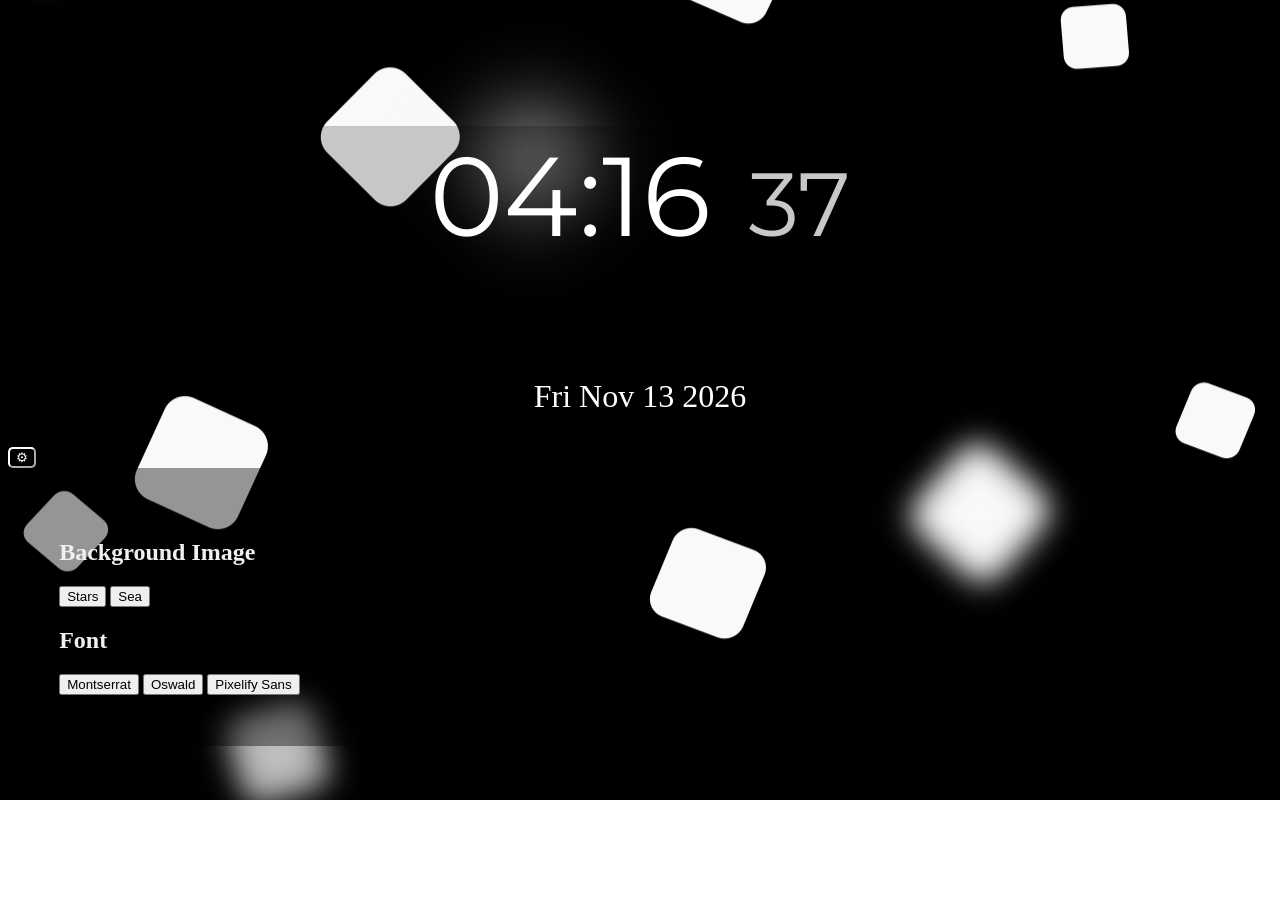
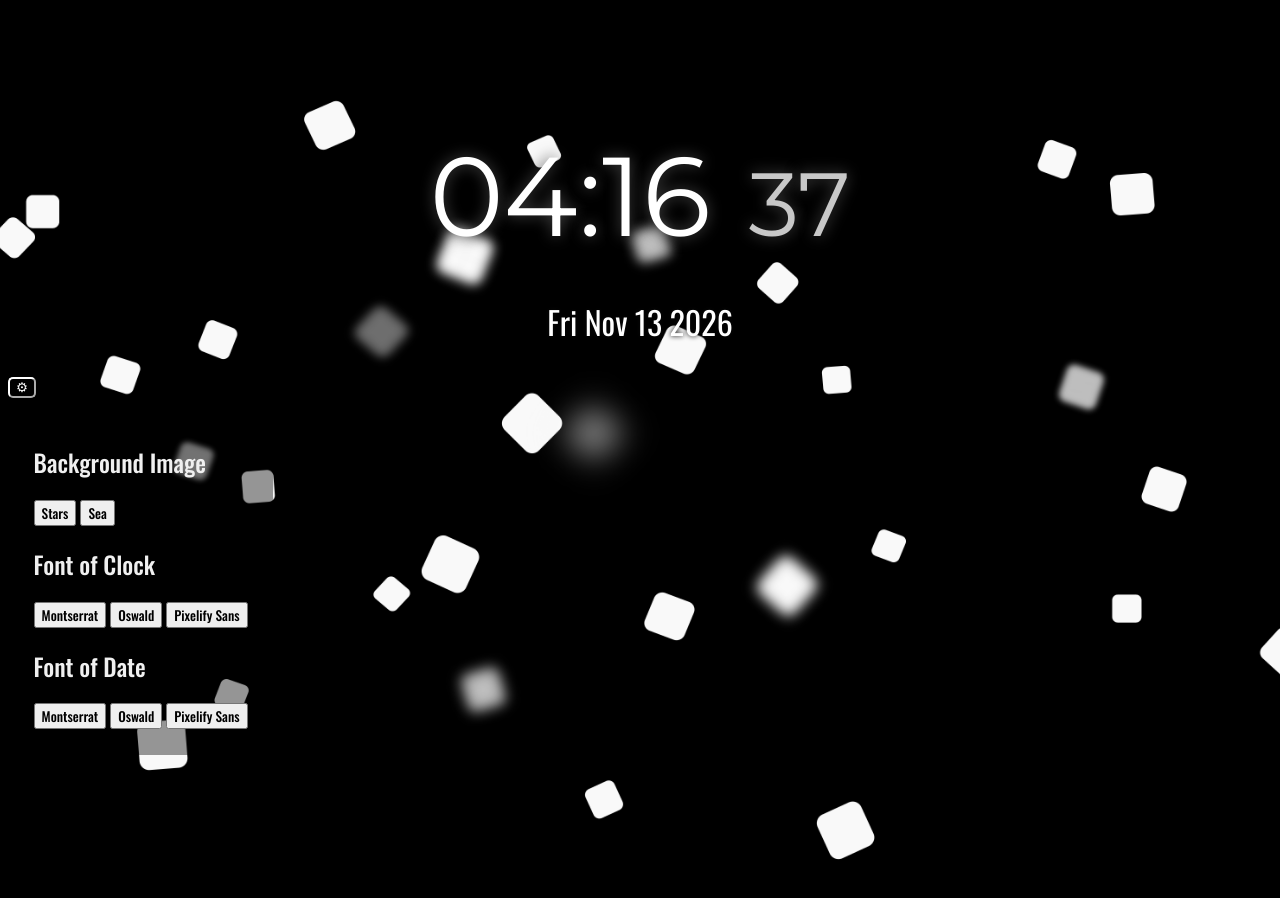
Before and after one commit to singhatulya/giant-clock, a plain HTML site: page index.html in a window 1280 px wide. Before the commit the page ends 800 px from the top, so only its background shows below. Drawn offline with nearby package versions, Linux system fonts and the light colour scheme.

Commit message:
Enhance clock app with background image options
Added functionality to change background images and updated styles for better visual appeal.
Also includes shadows and removed translucent background for a better effect

Settings panel is also now fixed. (in style)

```diff
--- a/index.html
+++ b/index.html
@@ -13,12 +13,16 @@
         <button id="setting">⚙</button>
         <div id="settings">
             <h2>Background Image</h2>
-            <button id="stars">Stars</button>
-            <button id="sea">Sea</button>
-            <h2>Font</h2>
-            <button id="Montserrat">Montserrat</button>
-            <button id="Oswald">Oswald</button>
-            <button id="Pixelify Sans">Pixelify Sans</button>
+            <button id="stars" class="S">Stars</button>
+            <button id="sea" class="S">Sea</button>
+            <h2>Font of Clock</h2>
+            <button id="MontserratC" class="S">Montserrat</button>
+            <button id="OswaldC" class="S">Oswald</button>
+            <button id="PixelifyC" class="S">Pixelify Sans</button>
+            <h2>Font of Date</h2>
+            <button id="montT" class="S">Montserrat</button>
+            <button id="oswaldT" class="S">Oswald</button>
+            <button id="pixelT" class="S">Pixelify Sans</button>
         </div>
     </body>
     <style>
@@ -27,16 +31,15 @@
             text-align: center;
             margin-top: 10%;
             color: white;
-            text-shadow: none;
+            text-shadow: 0px 0px 15px rgb(73, 73, 73);
             transition: 0.5s ease;
-            background-color: rgba(0,0,0,0.2);
             padding:2px;
             font-family: Montserrat;
-
+            margin-bottom: 1px;
         }
         #time:hover{
             text-shadow: 30%, white;
-            text-shadow: white;
+            text-shadow: 0px 0px 15px rgb(6, 205, 255);
             font-size: 750%;
 
         }
@@ -44,6 +47,8 @@
             color: white;
             text-align: center;
             font-size: 200%;
+            font-family: Oswald;
+            text-shadow: 0px 0px 5px rgb(10,10,10);
         }
         #seconds{
             font-size: 80%;
@@ -51,13 +56,16 @@
             color: rgb(200,200,200);
         }
         body{
+            height:100%;
             background-image: url("stars.png");
-            background-size:auto;
+            background-size:cover;
             background-position: center;
-            background-repeat:repeat;
+            background-repeat:no-repeat;
+            min-height: 100vh;
+            overflow: hidden;
         }
         #setting{
-            background-color: black;
+            background-color: rgba(0,0,0,0.2);
             border-color: white;
             border-radius: 5px;
             color: white;
@@ -66,14 +74,19 @@
         #settings{
             background-color: rgba(0,0,0,0.4);
             color: rgb(240,240,240);
-            padding: 4%;
-            border-radius: 3px;
+            padding: 2%;
+            border-radius: 10px;
             transition: 0.3s ease;
             position: fixed;
 
         }
         .hidden{
             display: none;
+        }
+        .S, h2{
+            font-weight:500;
+            outline-width: 0;
+            font-family: Oswald;
         }
     </style>
 
@@ -96,7 +109,13 @@
             document.getElementById("settings").classList.toggle("hidden");
         });
 
+        document.getElementById('stars').addEventListener("click",function(){
+            document.body.style.backgroundImage="url('stars.png')";
+        });
 
+        document.getElementById('sea').addEventListener("click",function(){
+            document.body.style.backgroundImage="url('sea.jpg')";
+        });
 
         updateClock();
         setInterval(updateClock, 1000);
```
